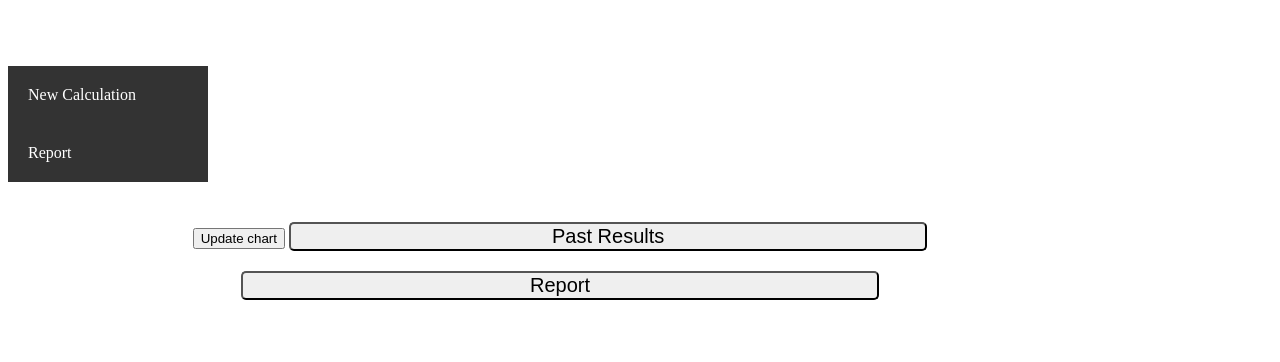
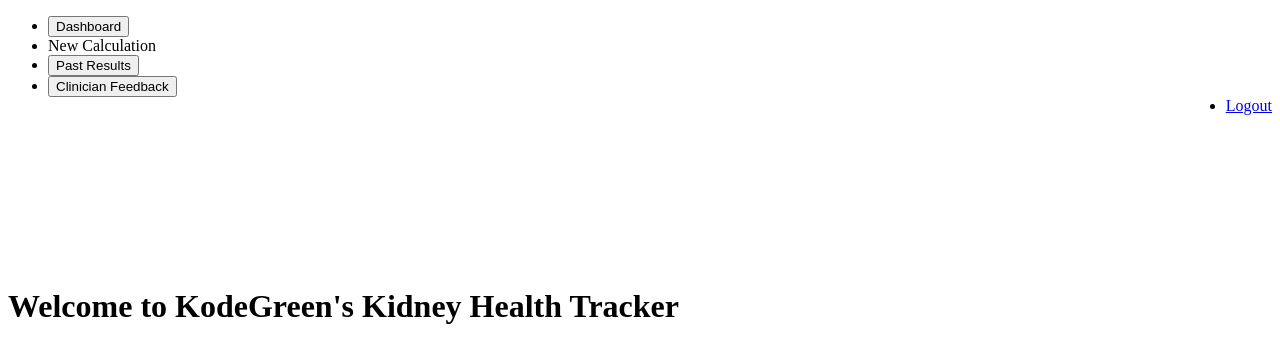
Before and after one commit to Juskiie/sdp_kidney_health_app_node_ver, a website: page index.html in a window 1280 px wide. Drawn offline with nearby package versions, Linux system fonts and the light colour scheme.

Commit message:
update index.html

```diff
--- a/index.html
+++ b/index.html
@@ -14,20 +14,19 @@
     <title>Kidney health app home page</title>
 </head>
 <body>
-    <div class=".calcArea">
-        <div class="nav">
-            <a href="#">New Calculation</a>
-            <a href="#">Report</a>
-        </div>
-        <div class="chartStyle" style="width:50%" >
-            <canvas id="line-chart"></canvas>
-        </div>
-    </div>
-    <div class="main-section">
-        <button onclick="updateChart()">Update chart</button>
-        <button class="big-button">Past Results</button>
-        <button class="big-button">Report</button>
-    </div>
+<nav>
+    <ul>
+        <li><button >Dashboard</button></li>
+        <li><bitton href="#">New Calculation</bitton></li>
+        <li><button onclick="updateChart()">Past Results</button></li>
+        <li><button href="#">Clinician Feedback</button></li>
+        <li style="float:right"><a href="#">Logout</a></li>
+    </ul>
+</nav>
+<div class="chartStyle" style="width:50%" >    <canvas id="line-chart"></canvas></div>
+<script>
+    document.write("<h1>Welcome to KodeGreen's Kidney Health Tracker</h1>");
+</script>
 
     <script>
     function updateChart() {
```
